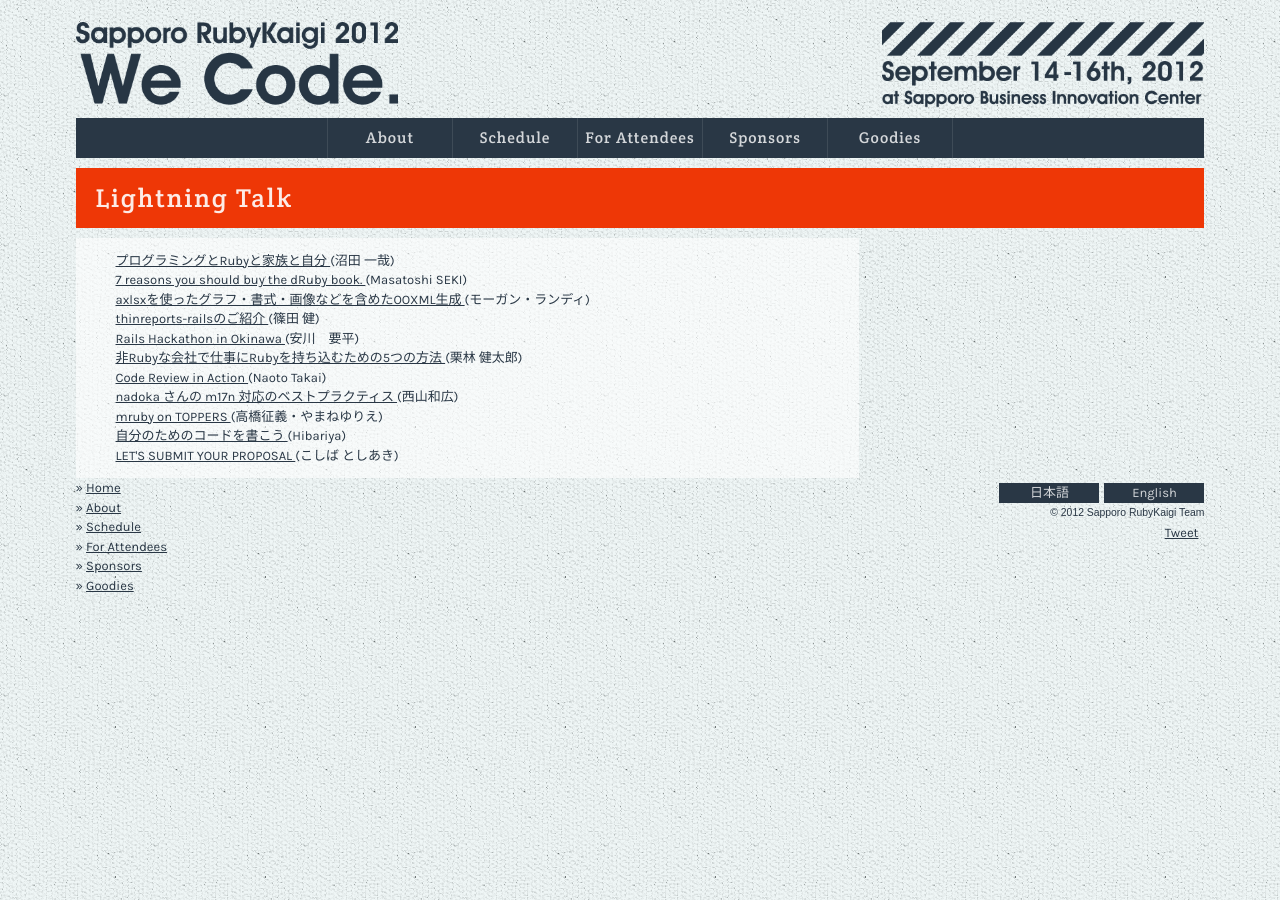
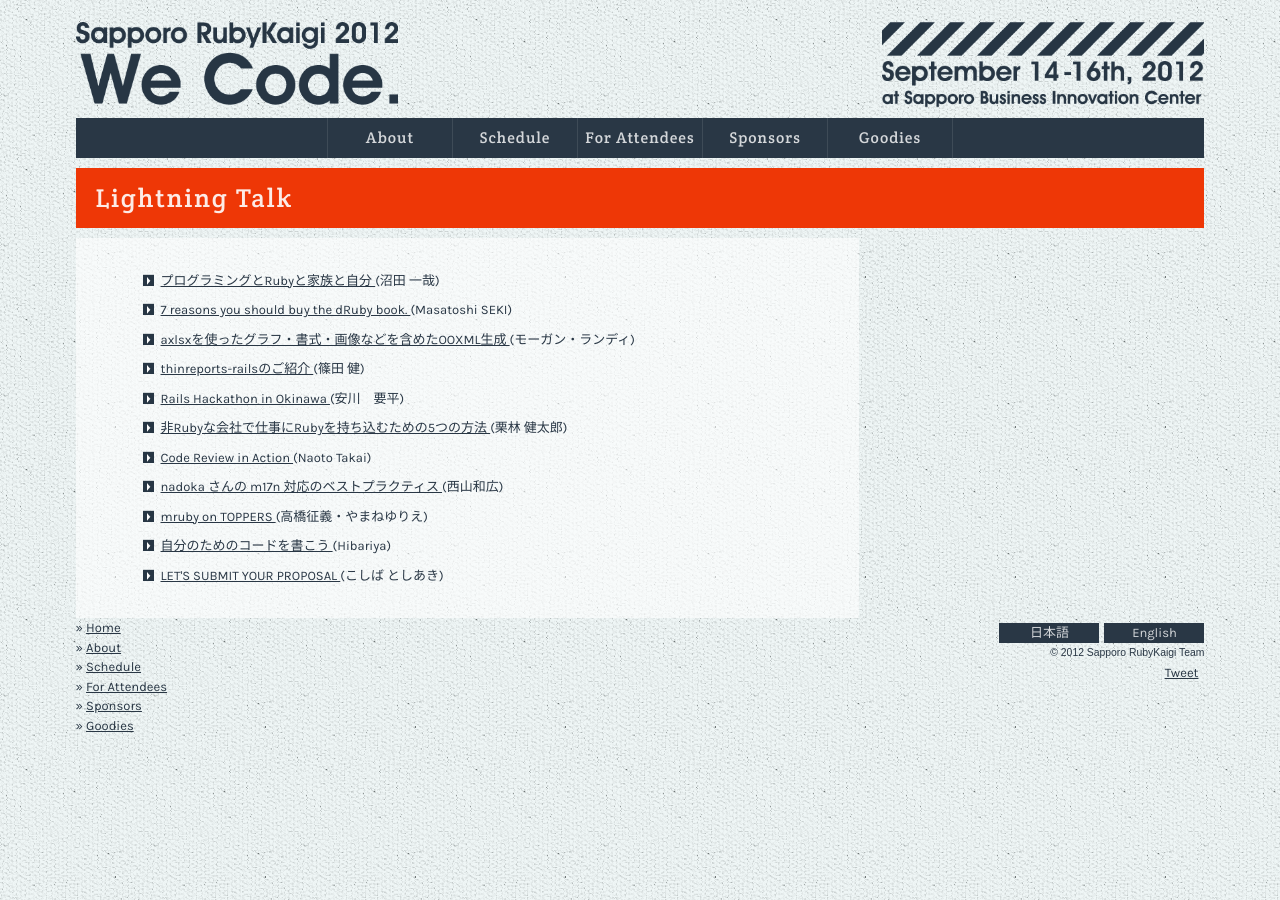
Before and after one commit to ruby-sapporo/sapporo.rubykaigi.org, a Jekyll site: the page built from 2012/ja/LT.html, in a window 1280 px wide. Built offline with Jekyll 4.4.1, drawn with Linux system fonts in a browser that asks for light colours; nearby versions of some CDN libraries; Markdown is read by kramdown in place of the engine named in the settings; comment, search, counter and statistics services are not loaded.

Commit message:
add linkMarks

```diff
--- a/2012/ja/LT.html
+++ b/2012/ja/LT.html
@@ -4,7 +4,8 @@
 layout: 2012content
 locale: ja
 ---
-<ul>
+<article id="lightningTalk">
+  <ul class="listMark">
     <li>
       <a href="/2012/ja/schedule/details/LT06.html">
     プログラミングとRubyと家族と自分
@@ -83,3 +84,4 @@
 
     <li>
   </ul>
+</article>
--- a/2012/stylesheets/common.css
+++ b/2012/stylesheets/common.css
@@ -382,6 +382,12 @@
   color: #fdebe6;
   background: #ee3706; }
 
+#lightningTalk li {
+  margin-bottom: 10px; }
+  #lightningTalk li a {
+    padding: 0 0 0 25px;
+    background: url(../images/commonLinkMark.png) no-repeat left top; }
+
 #scheduleDetail .title {
   font-weight: bold;
   font-size: 120%; }
```
Also changed, not shown: 2012/stylesheets/common.scss (+10 -0 lines). Lines whose indentation alone changed are shown as unchanged.
